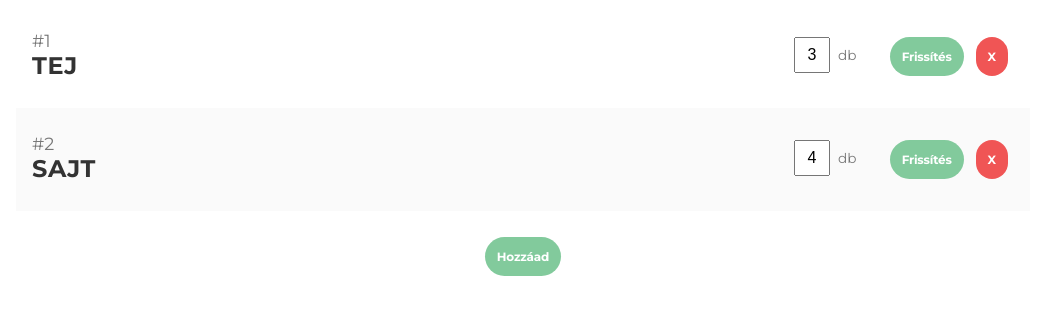
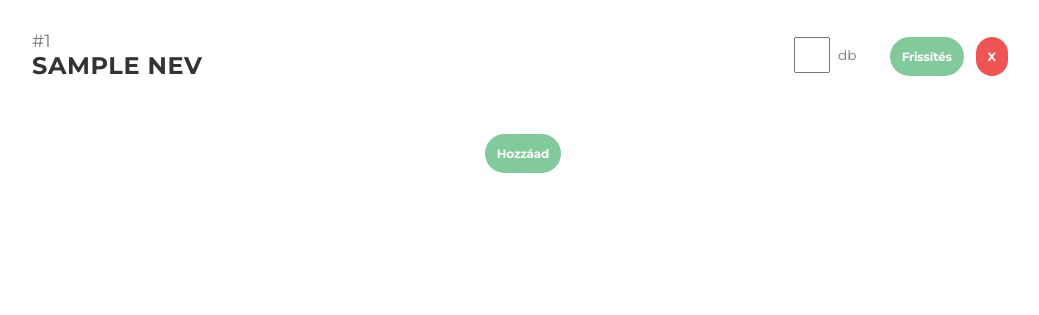
Before and after one commit to szkristof6/bevasarlolista, a Django app: template templates/bevasarlolista.html in a window 1280 px wide. Shown: the part 206-521 px from the top of the page, without its empty margins (117-1156 px from the left). Run offline with Django 3.2, Linux system fonts and the light colour scheme; the template is opened without the code that fills it: most values are stand-ins (such as "Sample title", 1, 10 or a date in 2020); some web fonts are replaced.

Commit message:
kész műveletek

```diff
--- a/static/bevasarlolista.js
+++ b/static/bevasarlolista.js
@@ -47,7 +47,7 @@
     torles_btn.addEventListener("click", (event) => {
         const json = {
             id: window.location.pathname.split('/')[2],
-            tetel_id: parseInt(elem.querySelector('.id').innerHTML.split('#')[1])
+            tetel_id: parseInt(elem.querySelector('.id').innerHTML.split('#')[1]-1)
         }
 
         fetch("/torles/", {
@@ -73,7 +73,7 @@
     frissit_btn.addEventListener("click", (event) => {
         const json = {
             id: window.location.pathname.split('/')[2],
-            tetel_id: parseInt(elem.querySelector('.id').innerHTML.split('#')[1]),
+            tetel_id: parseInt(elem.querySelector('.id').innerHTML.split('#')[1]-1),
             db: parseInt(elem.querySelector('input[name="db"]').value)
         }
 
--- a/templates/bevasarlolista.html
+++ b/templates/bevasarlolista.html
@@ -23,10 +23,11 @@
             </div>
         </div>
         <div class="content">
+            {% for tetel in tetelek %}
             <div class="elem targy">
                 <div class="bal">
-                    <p class="id">#1</p>
-                    <h3>Tej</h3>
+                    <p class="id">#{{tetel.id}}</p>
+                    <h3>{{tetel.nev}}</h3>
                 </div>
                 <div class="jobb margin1">
                     <div class="gomb piros elem_btn" id="torles">X</div>
@@ -34,23 +35,10 @@
                     <p class="db"> db</p>
                     {% csrf_token %}
                     <input type="number" name="db" onkeydown="return event.keyCode !== 69" class="input number right"
-                        value="3" />
+                        value="{{tetel.db}}" />
                 </div>
             </div>
-            <div class="elem targy">
-                <div class="bal">
-                    <p class="id">#2</p>
-                    <h3>Sajt</h3>
-                </div>
-                <div class="jobb margin1">
-                    <div class="gomb piros elem_btn" id="torles">X</div>
-                    <div class="gomb zold elem_btn" id="frissit">Frissítés</div>
-                    <p class="db"> db</p>
-                    {% csrf_token %}
-                    <input type="number" name="db" onkeydown="return event.keyCode !== 69" class="input number right"
-                        value="4" />
-                </div>
-            </div>
+            {% endfor %}
             <form method="POST">
                 {% csrf_token %}
                 <div class="elem">
```
Also changed, not shown: bevasarlolistaapp/models.py (+37 -3 lines), bevasarlolistaapp/views.py (+17 -19 lines), db.sqlite3.
